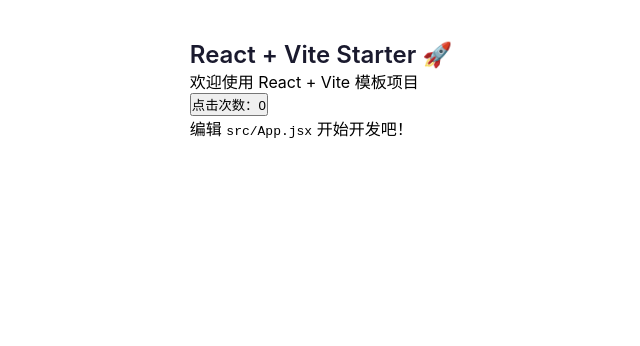
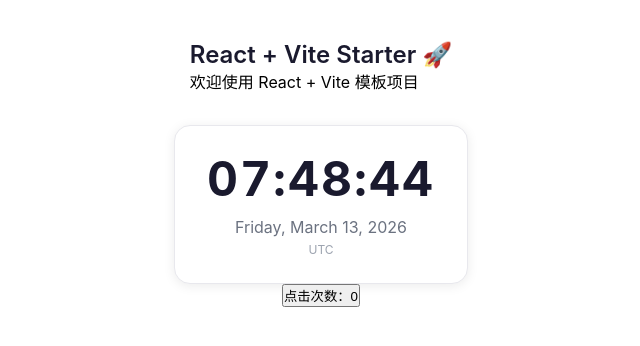
Before and after one commit to hermercy77/react-vite-starter, a React (Vite) app: page / in a window 1280 px wide. Shown: the top 346 px of the page, without its empty margins (319-959 px from the left). Built offline with nearby package versions, Linux system fonts and the light colour scheme.

Commit message:
fix: integrate Clock component into App.jsx (actual entry point)

```diff
--- a/src/App.jsx
+++ b/src/App.jsx
@@ -1,4 +1,5 @@
 import { useState } from 'react'
+import { Clock } from './components/Clock'
 import './App.css'
 
 function App() {
@@ -9,15 +10,15 @@
       <header className="app-header">
         <h1>React + Vite Starter 🚀</h1>
         <p>欢迎使用 React + Vite 模板项目</p>
-        <div className="card">
-          <button onClick={() => setCount(c => c + 1)}>
-            点击次数：{count}
-          </button>
-        </div>
-        <p className="tips">
-          编辑 <code>src/App.jsx</code> 开始开发吧！
-        </p>
       </header>
+      <main className="app-main">
+        <Clock hourCycle="h24" showSeconds={true} showDate={true} />
+      </main>
+      <div className="card">
+        <button onClick={() => setCount(c => c + 1)}>
+          点击次数：{count}
+        </button>
+      </div>
     </div>
   )
 }
```
Also changed, not shown: src/App.tsx (deleted, +0 -17 lines).
